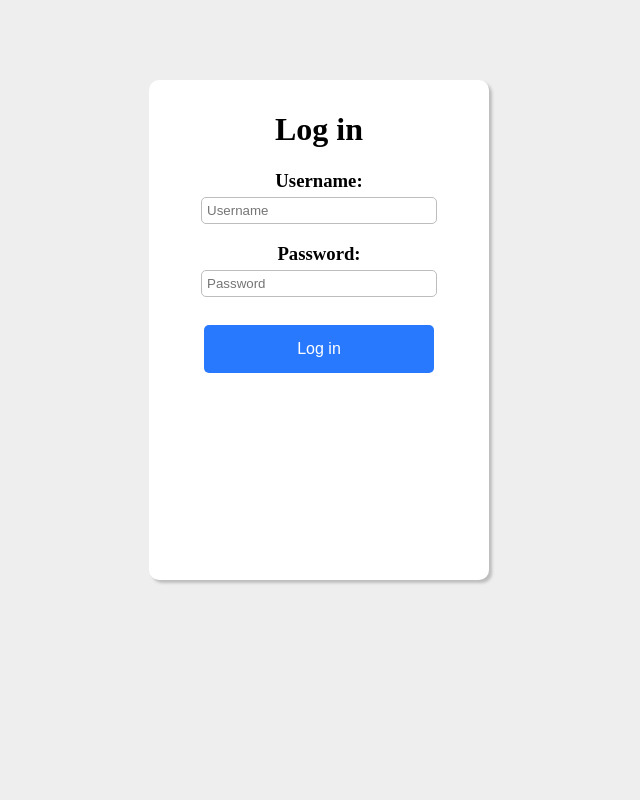
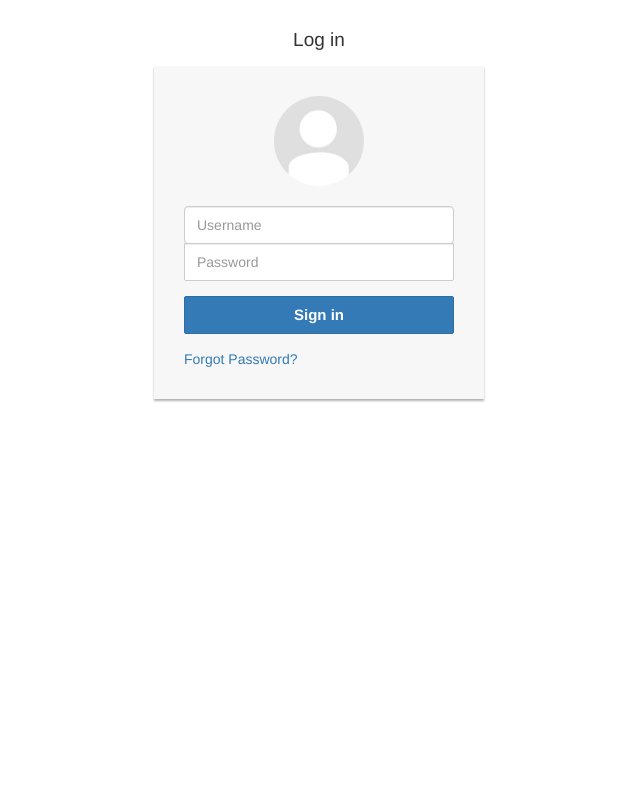
Before and after one commit to JacobIhle/Bachelor, a Flask app: page /login in a window 1280 px wide. Shown: the whole page, without its empty margins (321-961 px from the left). Run offline with Flask 2, Linux system fonts and the light colour scheme; parts of the project's set-up code (start-up, migrations or seed data) failed here and were passed over; some libraries are stand-ins or nearby versions.

Commit message:
Changed Login screen

```diff
--- a/app.py
+++ b/app.py
@@ -15,7 +15,7 @@ dateTime = customLogger.DateTime()
 logger = customLogger.StartLogging()
 
 # Creates a new logging file for this session
-filename = str("logging\\" + str(strftime("%Y-%m-%d %H:%M:%S", gmtime())).replace(" ", "_").replace("-", "_").replace(":",".") + ".txt")
+filename = str("logging\\" + str(strftime("%Y_%m_%d %H.%M.%S", gmtime())).replace(" ", "_") + ".txt")
 logging.basicConfig(filename=filename, level=logging.WARNING)
 
 image = None
@@ -42,7 +42,6 @@ db.create_all()
 @login_required
 def Main():
     return render_template("index.html")
-
 
 
 @app.route('/images/<filename>')
--- a/static/GUI.js
+++ b/static/GUI.js
@@ -33,7 +33,7 @@ function initiallizeCanvas(){
 
 function addNonViewerHandlers() {
     $("#H281").on("click", function () {
-        imageUrl = "https://192.168.43.139:5000/scnImages/H281";
+        imageUrl = "https://152.94.136.239:5000/scnImages/H281";
         open_slide(imageUrl);
         addViewerHandlers();
     });
--- a/static/style.css
+++ b/static/style.css
@@ -247,58 +247,41 @@ dd{
 }
 
 /* Login stuff */
-
-#loginhtml {
-    background-color: #EEEEEE;
+.login-form {
+    width: 330px;
+    margin: 30px auto;
 }
-
-#loginBody{
+.login-form h2 {
+    font-size: 19px;
+    margin-bottom: 15px;
+    text-align: center;
+}
+.login-form form {
+    background: #f7f7f7;
+    box-shadow: 0 2px 2px rgba(0, 0, 0, 0.3);
+    margin-bottom: 10px;
+    padding: 30px;
+}
+.login-form .avatar {
+    width: 90px;
+    margin-bottom: 20px;
+}
+.login-form .form-control, .login-form .btn {
+    min-height: 38px;
+}
+.login-form input[type="email"] {
+    border-radius: 2px 2px 0 0;
+}
+.login-form input[type="password"] {
+    border-radius: 0 0 2px 2px;
+    margin-top: -1px;
+}
+.login-form input.form-control:focus {
     position: relative;
-    text-align: center;
-    display: block;
-    margin: 0 auto;
-    width: 25%;
-    height: 60%;
-    top: 10%;
-    border-radius: 10px;
-    box-shadow: 3px 3px 3px #BDBDBD;
-    background-color: white;
-    padding: 10px;
-    min-width: 250px;
+    z-index: 2;
 }
-
-#loginBody form{
+.login-form .btn {
+    font-size: 15px;
+    font-weight: bold;
+    border-radius: 2px;
 }
-
-#loginBody input{
-    border: 1px solid #BDBDBD;
-    border-radius: 5px;
-    padding: 5px;
-    width: 70%;
-}
-
-#loginBody #loginButton {
-    background-color: #2979FF;
-    border: none;
-    color: white;
-    padding: 15px 16px;
-    text-align: center;
-    text-decoration: none;
-    font-size: 16px;
-    width: 72%;
-    margin: 10px 0 0 0;
-    border-radius: 5px;
-}
-
-#loginBody h3{
-    margin-bottom: 5px;
-}
-
-#loginMessage {
-    color: red;
-}
-
-#logoutMessage {
-    color: darkorange;
-    size: 0.8em;
-}
--- a/templates/index.html
+++ b/templates/index.html
@@ -9,8 +9,8 @@
     <script type="text/javascript" src="../static/GUI.js"></script>
     <script type="text/javascript" src="../static/fabric.js"></script>
     <link rel="stylesheet" type="text/css" media="all" href="../static/style.css">
+    <link rel="stylesheet" href="https://fonts.googleapis.com/icon?family=Material+Icons">
 </head>
-
 <body>
     <header>
         <ul>
@@ -19,6 +19,7 @@
                     <div class="dropdown-content">
                         <a href="">Add new scan</a>
                         <a href="">Dump to xml</a>
+                        <a href="register">Register new User</a>
                         <a href="" id="showLog">Show Log</a>
                         <a href="logout" id="Logout">Log out</a>
                     </div>
--- a/templates/login.html
+++ b/templates/login.html
@@ -1,26 +1,32 @@
 <!DOCTYPE html>
-<html lang="en" id="loginhtml">
-
+<html lang="en">
 <head>
-    <meta charset="UTF-8">
-    <title>LoginTest</title>
-    <link rel="stylesheet" type="text/css" media="all" href="../static/style.css">
+    <title>Bootstrap Sign in Form like Google</title>
+    <meta charset="utf-8">
+    <meta name="viewport" content="width=device-width, initial-scale=1">
+    <script src="https://ajax.googleapis.com/ajax/libs/jquery/1.12.4/jquery.min.js"></script>
+    <script src="https://maxcdn.bootstrapcdn.com/bootstrap/3.3.7/js/bootstrap.min.js"></script>
+    <link rel="stylesheet" href="https://maxcdn.bootstrapcdn.com/bootstrap/3.3.7/css/bootstrap.min.css">
+    <link rel="stylesheet" type="text/css" href="../static/style.css">
 </head>
-
 <body>
-    <div id="loginBody">
-        <h1>Log in</h1>
-        <form method="POST" action="/login">
-            <h3>Username:</h3>
-            <input type="text" name="username" placeholder="Username">
-            <h3>Password:</h3>
-            <input type="password" name="password" placeholder="Password">
-            <br><br>
-            <button id="loginButton">Log in</button>
-        </form>
-        <br>
-        <h3 id="{{ type }}Message"> {{ message }}</h3>
-    </div>
+<div class="login-form">
+    <h2>Log in</h2>
+    <form action="/login" method="post">
+        <div class="text-center">
+            <img src="../static/images/avatar.gif" class="img-circle avatar" alt="Avatar">
+        </div>
+        <div class="form-group">
+            <input class="form-control" placeholder="Username" required="required" name="username">
+            <input type="password" class="form-control" placeholder="Password" required="required" name="password">
+        </div>
+        <div class="form-group">
+            <button type="submit" class="btn btn-primary btn-block">Sign in</button>
+        </div>
+        <div class="clearfix">
+            <a href="#">Forgot Password?</a>
+        </div>
+    </form>
+</div>
 </body>
-
 </html>
```
Also changed, not shown: static/images/avatar.gif (added).
